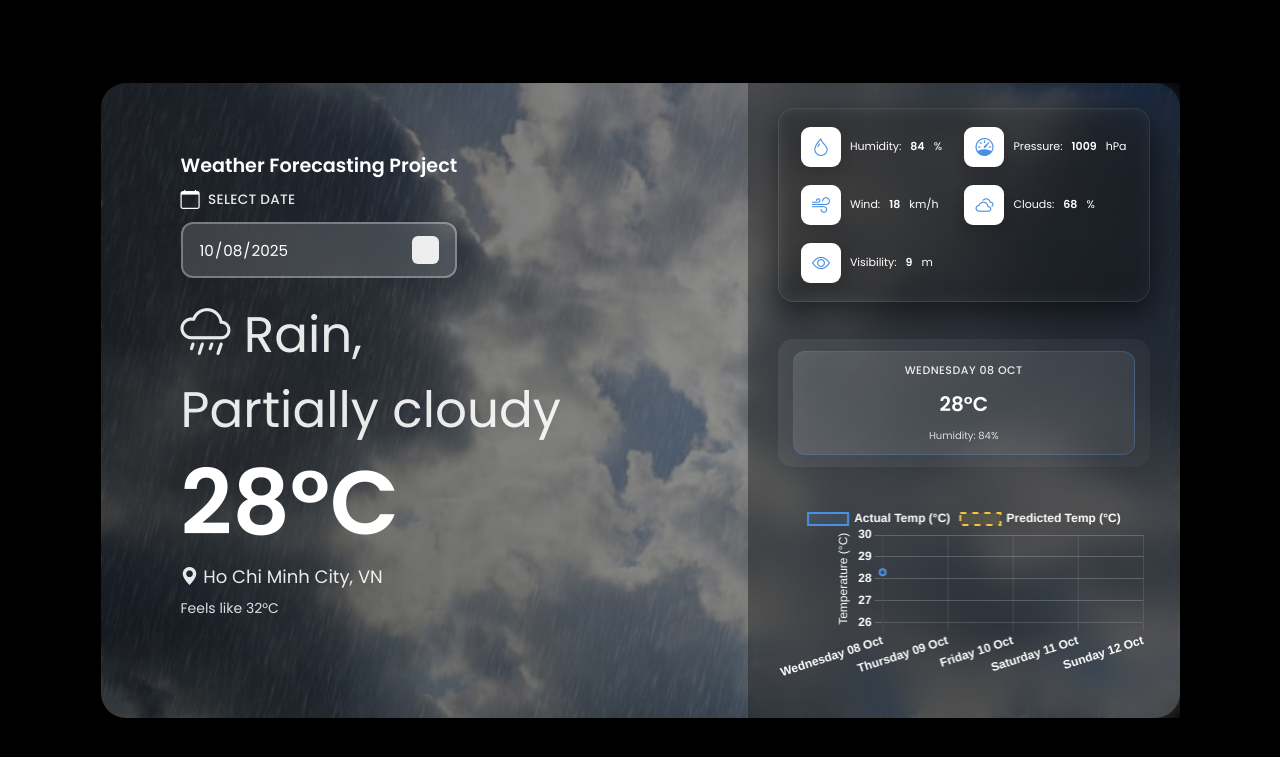
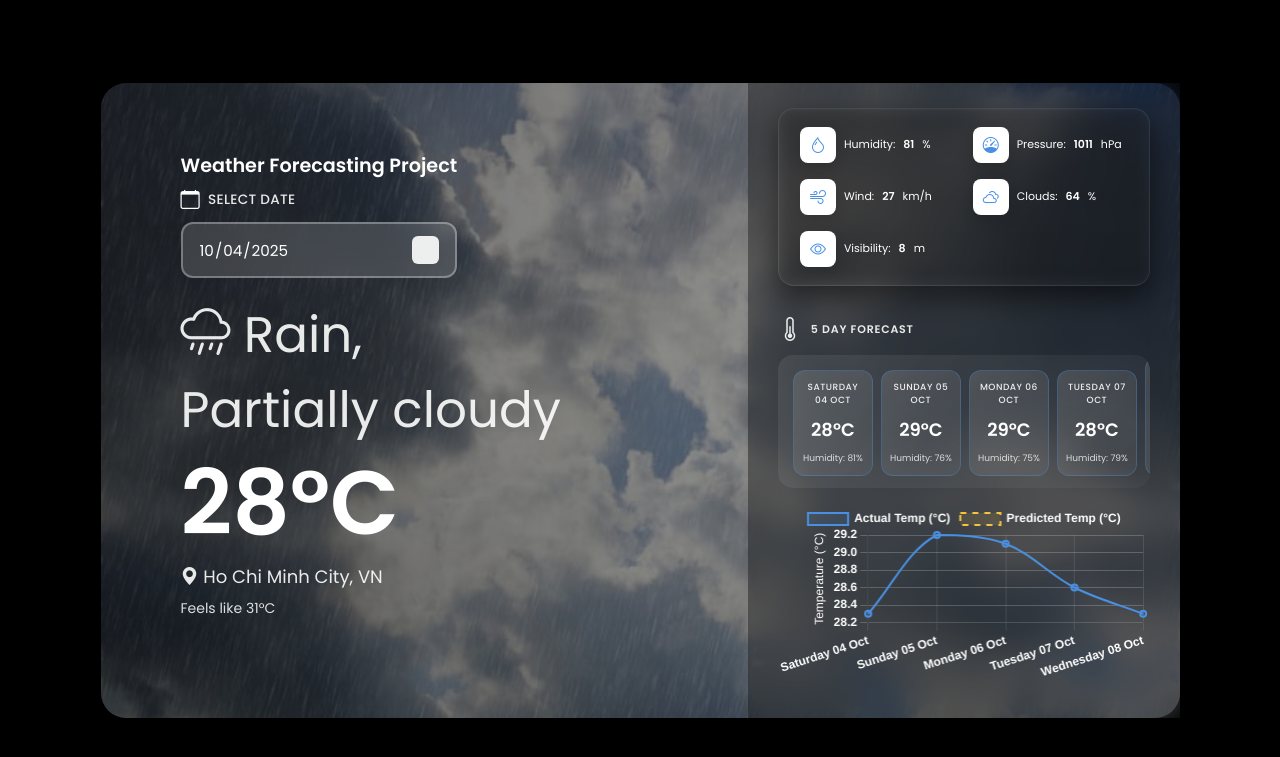
Before and after one commit to MinhGioChai/MyProject, a Django app: page / in a window 1280 px wide. Shown: the top 757 px of the page. Run offline with Django 5.2, Linux system fonts and the light colour scheme.

Commit message:
last-update-;-;

```diff
--- a/weatherProject/forecast/static/css/styles.css
+++ b/weatherProject/forecast/static/css/styles.css
@@ -343,7 +343,7 @@ main.clear{
     gap: 0;
     display: grid;
     grid-template-columns: 1fr 1fr;
-    grid-gap: 10px;
+    grid-gap: 8px;
     flex-shrink: 0;
 }
 
@@ -353,21 +353,21 @@ main.clear{
     margin: 0;
     display: flex;
     align-items: center;
-    gap: 9px;
+    gap: 8px;
     color: #ffffff;
-    padding: 4px 6px;
+    padding: 4px 5px;
 }
 
 .details p i {
     display: inline-flex;
     align-items: center;
     justify-content: center;
-    width: 40px;
-    height: 40px;
+    width: 36px;
+    height: 36px;
     background: #ffffff; /* white square */
-    border-radius: 9px;
+    border-radius: 8px;
     color: #4A90E2; /* blue icon */
-    font-size: 18px;
+    font-size: 16px;
     flex-shrink: 0;
     box-shadow: 0 6px 14px rgba(0,0,0,0.15);
 }
@@ -393,9 +393,8 @@ main.clear{
     letter-spacing: 0.3px;
 }
 
-.forecast-title::before {
-    content: "📅";
-    font-size: 1.2rem;
+.forecast-title i {
+    font-size: 1.5rem;
 }
 
 .forecast-week {
@@ -482,10 +481,21 @@ main.clear{
     background: rgba(255, 255, 255, 0.2);
 }
 
+.forecast-title {
+    font-size: 11px;
+    font-weight: 600;
+    color: #ffffff;
+    margin: 10px 0 8px 0;
+    text-transform: uppercase;
+    letter-spacing: 0.8px;
+    text-align: left;
+    opacity: 0.9;
+}
+
 .forecast-day {
-    font-size: 11px;
+    font-size: 9px;
     opacity: 0.9;
-    margin-bottom: 4px;
+    margin-bottom: 3px;
     font-weight: 500;
     text-transform: uppercase;
     letter-spacing: 0.5px;
@@ -493,14 +503,14 @@ main.clear{
 }
 
 .forecast-temp {
-    font-size: 20px;
+    font-size: 18px;
     font-weight: 600;
     margin: 2px 0;
     color: #ffffff;
 }
 
 .forecast-hum {
-    font-size: 10px;
+    font-size: 9px;
     opacity: 0.8;
     margin-top: 3px;
     color: #ffffff;
--- a/weatherProject/forecast/templates/weather.html
+++ b/weatherProject/forecast/templates/weather.html
@@ -55,6 +55,7 @@
                     <p><i class="bi bi-eye"></i> Visibility: <span>{{ visibility }}</span> m</p>
                 </div>
             </div>
+            <h3 class="forecast-title"><i class="bi bi-thermometer-half"></i> 5 Day Forecast</h3>
             <ul class="forecast-week">
                 {% for item in forecast_items %}
                 <li>
--- a/weatherProject/forecast/views.py
+++ b/weatherProject/forecast/views.py
@@ -175,11 +175,20 @@ def weather_view(request):
                 if not matching_rows.empty:
                     selected_record = matching_rows.iloc[-1]
             except Exception:
-                # Ignore parsing errors; will fallback to latest
+                # Ignore parsing errors; will fallback to default
                 pass
-        # Fallback to latest record if no matching row
-        if selected_record is None and len(_historical_data) > 0:
-            selected_record = _historical_data.iloc[-1]
+        # Fallback to 2025-10-04 if no date selected
+        if selected_record is None:
+            try:
+                default_date = pd.to_datetime('2025-10-04').date()
+                matching_rows = _historical_data[_historical_data['datetime'].dt.date == default_date]
+                if not matching_rows.empty:
+                    selected_record = matching_rows.iloc[-1]
+                    selected_date_str = '2025-10-04'  # Set the date string to default
+            except Exception:
+                # Final fallback to latest record
+                if len(_historical_data) > 0:
+                    selected_record = _historical_data.iloc[-1]
 
     # Build base weather_data (defaults)
     weather_data = {
```
